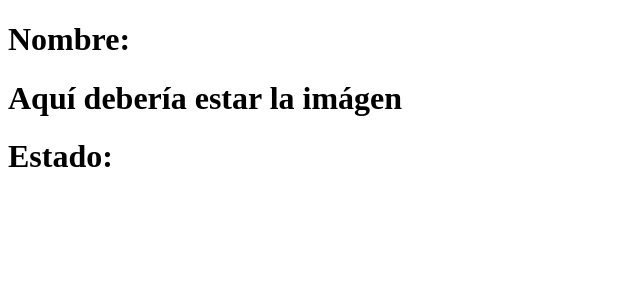
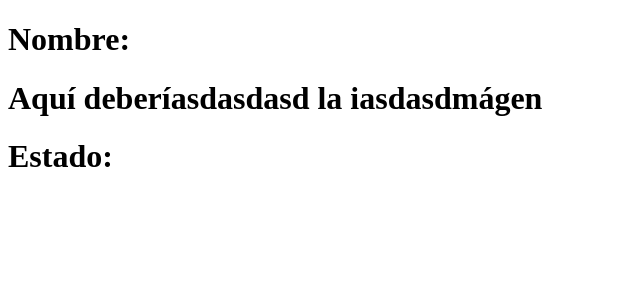
Before and after one commit to sicalo330/ramasApi, an Angular app: page / in a window 1280 px wide. Shown: the top 300 px of the page, without its empty margins (0-640 px from the left). Built offline with nearby package versions, Linux system fonts and the light colour scheme.

Commit message:
Cambiar bloque actual

```diff
--- a/src/app/app.component.html
+++ b/src/app/app.component.html
@@ -1,5 +1,5 @@
 <div>
   <h1>Nombre: </h1>
-  <h1>Aquí debería estar la imágen</h1>
+  <h1>Aquí deberíasdasdasd la iasdasdmágen</h1>
   <h1>Estado: </h1>
 </div>
```
